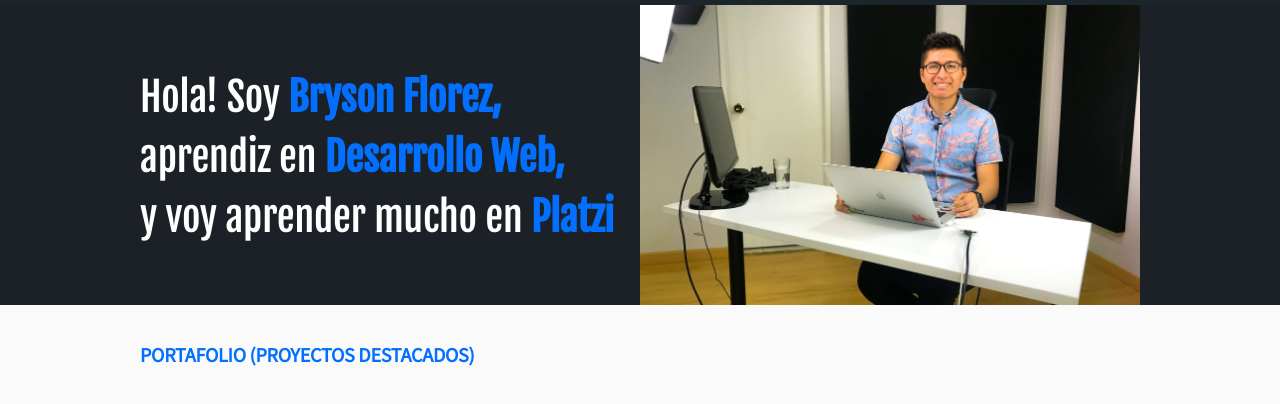
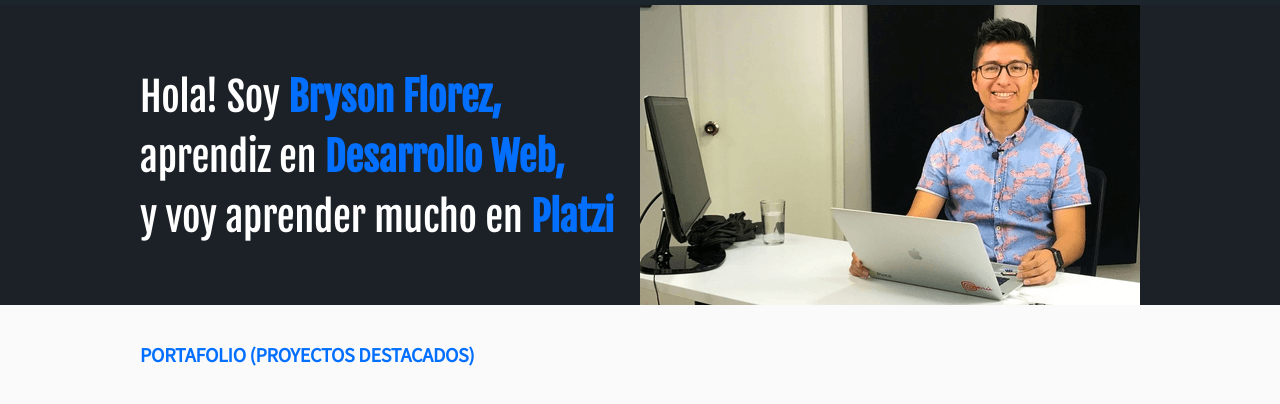
Before and after one commit to BrysonFl/DesarrolloWeb, a plain HTML site: page index.html in a window 1280 px wide. Shown: the part 65-469 px from the top of the page. Drawn offline with Linux system fonts and the light colour scheme.

Commit message:
Primera imagen comprimida

```diff
--- a/index.html
+++ b/index.html
@@ -393,7 +393,7 @@
                 <strong>Platzi</strong>
             </h1>
             <figure>
-                <img class="hero-img" src="./images/hero.jpg" alt="Imagen principal del sitio" width="500" height="300">
+                <img class="hero-img" src="./images/hero.png" alt="Imagen principal del sitio" width="500" height="300">
             </figure>
         </div>
     </section>
```
Also changed, not shown: images/hero.jpg (deleted), images/hero.png (added).
